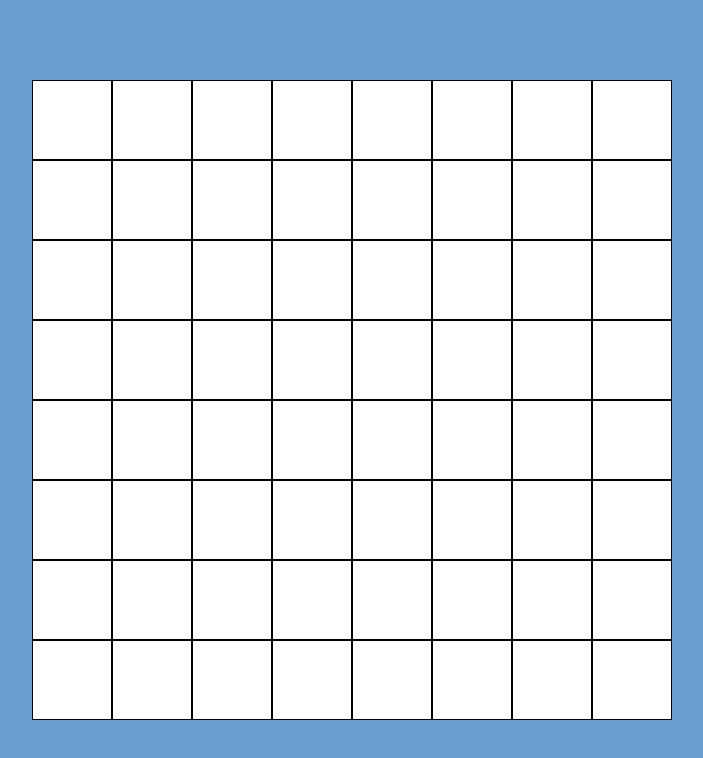
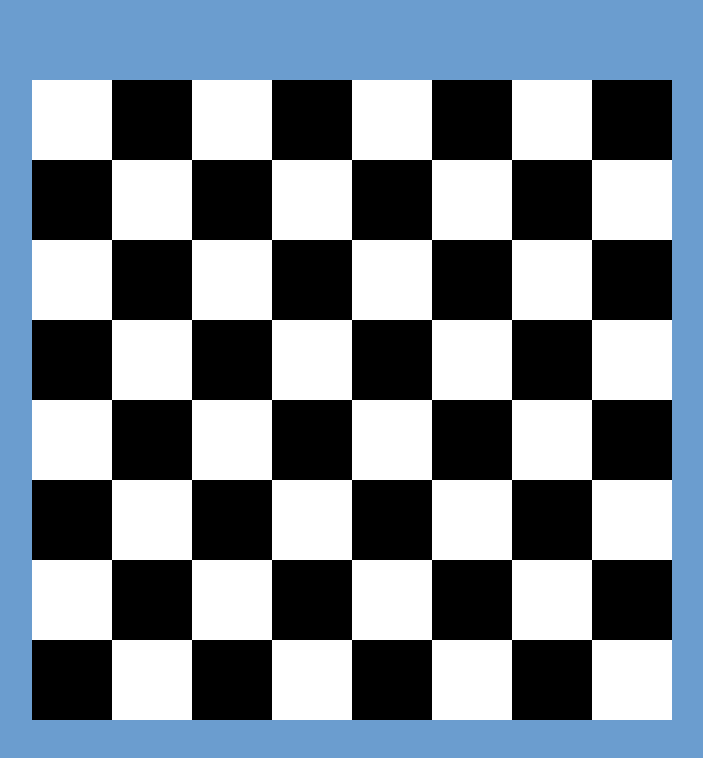
Before and after one commit to jlisita/damier, a plain HTML site: page index.html in a window 1280 px wide. Shown: the whole page, without its empty margins (288-991 px from the left). Drawn offline with Linux system fonts and the light colour scheme.

Commit message:
add color of square and createSquare function

```diff
--- a/index.js
+++ b/index.js
@@ -4,21 +4,40 @@ let nbrColumn = 8;
 let nbrRow = 8;
 
 let grid = [];
-let row = [];
 
-for(let j = 0; j < nbrRow; j++)
+for(let i = 0; i < nbrRow; i++)
 {
+    let rowArray = [];
+    grid.push(rowArray);
     rowElement = document.createElement("div");
     rowElement.className = "row";
     containerDiv.appendChild(rowElement);
-    grid[j]= rowElement;
 
-    for(let i = 0; i < nbrColumn; i++)
+
+    for(let j = 0; j < nbrColumn; j++)
     {
-        let squareEl = document.createElement("div");
-        console.log(squareEl.className);
-        squareEl.classList.add("square");
-        rowElement.appendChild(squareEl);
-        row.push(squareEl);
+        let colors;
+        if(i % 2 == 0)
+        {
+            colors = ["white","black"];
+        }
+        else
+        {
+            colors = ["black","white"];
+
+        }
+        let color = colors[j % 2];
+        let squareEl = createSquare(rowArray,color);
     }
 }
+
+function createSquare(row,color)
+{
+    let squareEl = document.createElement("div");
+    squareEl.classList.add("square");
+    squareEl.style.backgroundColor = color;
+    rowElement.appendChild(squareEl);
+    row.push(squareEl);
+
+    return squareEl;
+}
--- a/style.css
+++ b/style.css
@@ -20,8 +20,6 @@
 {
     width: 80px;
     height: 80px;
-    border: 1px solid black;
-    background-color: white;
 }
 
 .row
```
